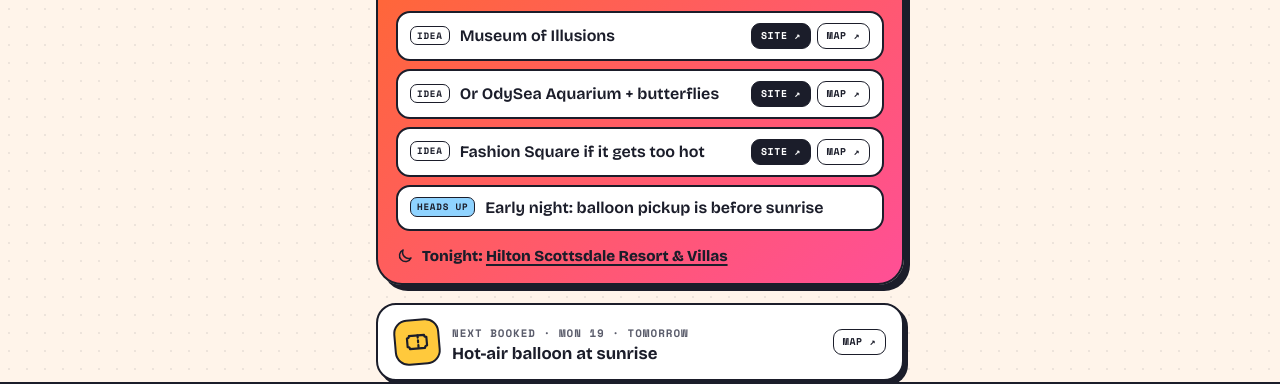
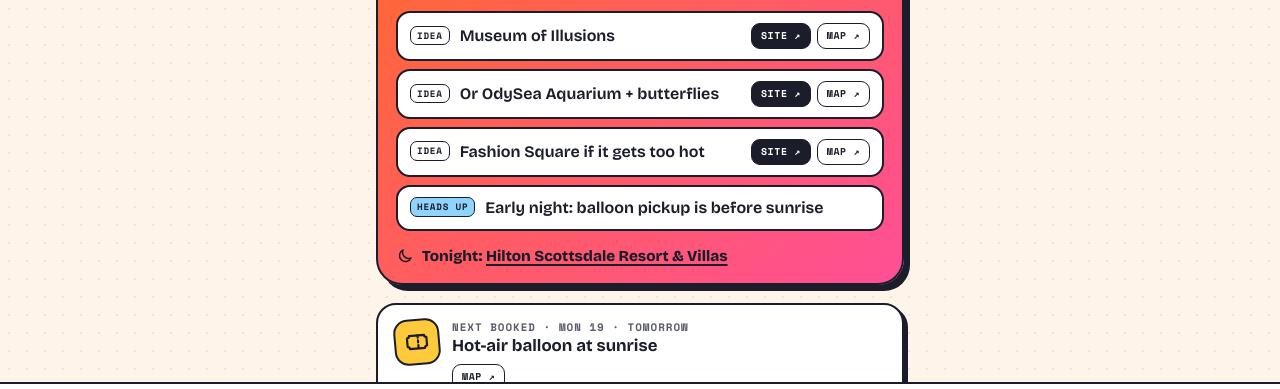
Before and after one commit to jezdaviesrepo/howdy-davies, a plain HTML site: page index.html in a window 1280 px wide. Shown: the part 342-731 px from the top of the page. Drawn offline with nearby package versions, Linux system fonts and the light colour scheme.

Commit message:
Fix Next booked card: buttons under the title, not beside it
Co-Authored-By: Claude Opus 5.5 <noreply@anthropic.com>

```diff
--- a/index.html
+++ b/index.html
@@ -302,6 +302,8 @@
   .see.map { background: var(--card); color: var(--ink); }
   .see:active { transform: scale(.94); }
   .up-txt { flex: 1; min-width: 0; }
+  .up-txt .mono { display: block; }
+  .up-txt .links { margin: 8px 0 0; justify-content: flex-start; }
   .lab.b { background: var(--sun); }
   .lab.i { background: var(--card); }
   .lab.h { background: var(--sky); }
@@ -324,7 +326,7 @@
     box-shadow: var(--shadow);
     padding: 14px 16px;
   }
-  .upnext { display: flex; align-items: center; gap: 12px; }
+  .upnext { display: flex; align-items: flex-start; gap: 12px; }
   .upnext .ico-box {
     flex: 0 0 auto;
     width: 46px; height: 46px;
@@ -1237,7 +1239,7 @@
       const gap = j - sel, dd = dateOf(j);
       const when = gap === 1 ? (sel === dayIdx ? 'tomorrow' : 'next day') : `in ${gap} days`;
       up.hidden = false;
-      up.innerHTML = `<span class="ico-box">${ic('ticket')}</span><span class="up-txt"><span class="mono">Next booked · ${dd.wd} ${dd.n} · ${when}</span><b>${item}</b></span>${seeLinks(lk)}`;
+      up.innerHTML = `<span class="ico-box">${ic('ticket')}</span><span class="up-txt"><span class="mono">Next booked · ${dd.wd} ${dd.n} · ${when}</span><b>${item.replace(/\s*\(.*\)$/, '')}</b>${seeLinks(lk)}</span>`;
     } else up.hidden = true;
 
     // route
```
